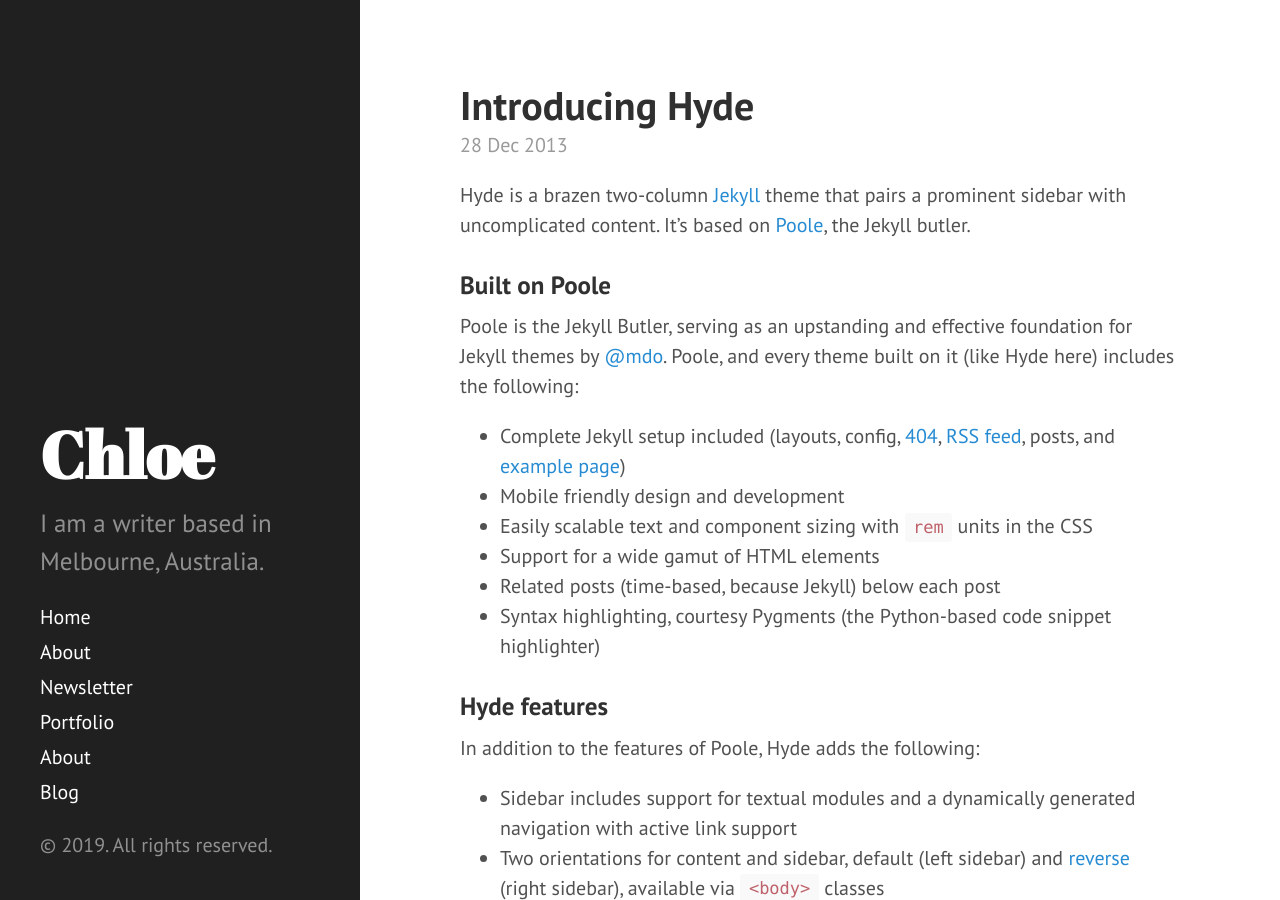
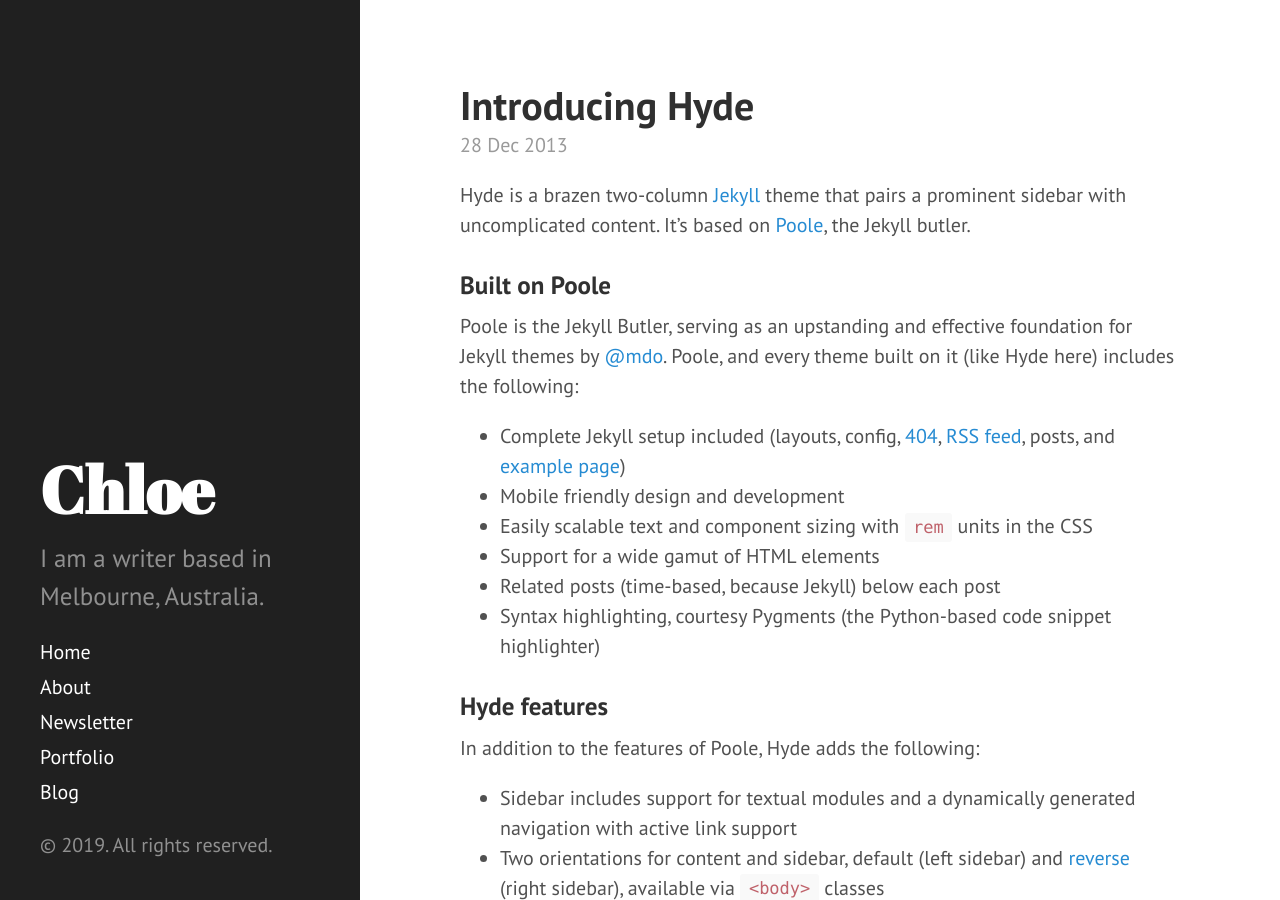
Before and after one commit to thewonglab/chloewrites_, a Jekyll site: the page built from index.html, in a window 1280 px wide and 900 px high. Built offline with Jekyll 4.4.1, drawn with Linux system fonts in a browser that asks for light colours; the list of posts is cut into pages by our own code.

Commit message:
Update sidebar.html

```diff
--- a/_includes/sidebar.html
+++ b/_includes/sidebar.html
@@ -26,7 +26,6 @@
         {% endif %}
       {% endfor %}
 
-       <a class="sidebar-nav-item" href="{{ site.github.repo }}">About</a>
       <a class="sidebar-nav-item" href="{{ site.github.repo }}">Blog</a>
 
     </nav>
```
